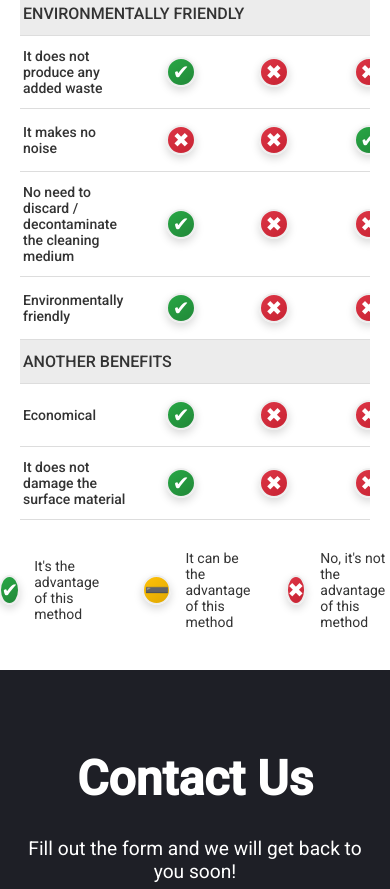
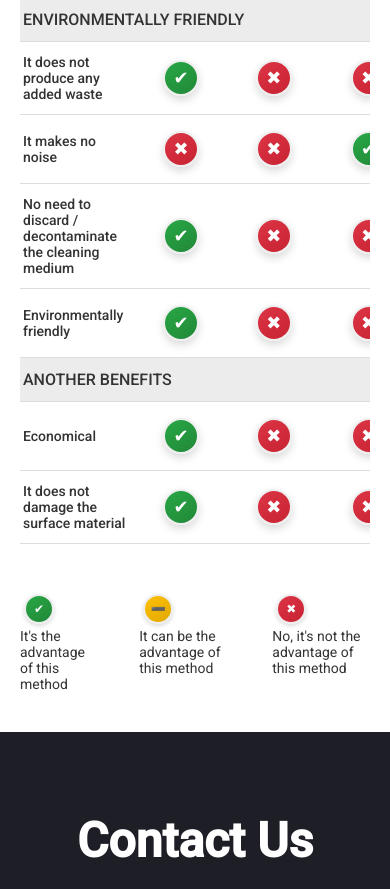
Before and after one commit to Rendy051992/indistrial-laser-solution, a website: page index.html in a window 390 px wide. Shown: the part 2167-3056 px from the top of the page. Drawn offline with Linux system fonts and the light colour scheme.

Commit message:
icons fix

```diff
--- a/index.html
+++ b/index.html
@@ -278,10 +278,31 @@
     </div>
 
     <div class="legend">
-      <p><span class="legend-icon yes"></span> It's the advantage of this method</p>
-      <p><span class="legend-icon maybe"></span> It can be the advantage of this method</p>
-      <p><span class="legend-icon no"></span> No, it's not the advantage of this method</p>
+
+      <div class="legend-item">
+        <div class="legend-icon yes">
+          <span class="symbol">✔</span>
+        </div>
+        <p>It's the advantage of this method</p>
+      </div>
+
+      <div class="legend-item">
+        <div class="legend-icon maybe">
+          <span class="symbol">➖</span>
+        </div>
+        <p>It can be the advantage of this method</p>
+      </div>
+
+      <div class="legend-item">
+        <div class="legend-icon no">
+          <span class="symbol">✖</span>
+        </div>
+        <p>No, it's not the advantage of this method</p>
+      </div>
+
     </div>
+
+
   </section>
 
 
--- a/style.css
+++ b/style.css
@@ -35,7 +35,7 @@ html, body {
 
 body {
   font-family: "Roboto", sans-serif; /* hlavný font textu */
-  background: linear-gradient(to bottom, #050f55, #0f2b80, #3f5faf);
+  background: white;
   color: #fff; /* biela farba textu */
 }
 
@@ -250,6 +250,7 @@ body {
 
 
 .hero {
+  background: linear-gradient(to bottom, #050f55, #0f2b80, #214399);
   position: relative; /* umožňuje umiestňovať vnútorné elementy absolútne voči tejto sekcii */
   height: 500px; /* výška sekcie, môžeš zmeniť podľa potreby */
   display: flex; /* použijeme flexbox na centrovanie obsahu */
@@ -467,7 +468,7 @@ body {
 
 
 
-
+  border-radius: 50px;
   animation: bounce 1s infinite;
   transform: scale(1.1); /* Zväčší šípku o 10% */
   stroke: #ff4d4d; /* Zmení farbu čiar na svetlejšiu červenú */
@@ -615,6 +616,7 @@ body {
 /* === COMPARISON TABLE STYLES ========= */
 /* ====================================== */
 
+
 /* === HLAVNÁ SEKCIA S TABUĽKOU === */
 .comparison-table {
   width: 100%;                   /* Zaberá celú šírku kontajnera */
@@ -720,21 +722,18 @@ tbody td:first-child {
 }
 
 /* === SYMBOLY V IKONÁCH === */
-
-/* ZELENÁ - HÁČIK */
-.icon.yes::before, .legend-icon.yes::before {
-  content: "\2714"; /* Unicode pre ✔ */
+.icon.yes::before {
+  content: "\2714"; /* ✔ */
 }
 
-/* ČERVENÁ - KRÍŽIK */
-.icon.no::before, .legend-icon.no::before {
-  content: "\2716"; /* Unicode pre ✖ */
+.icon.no::before {
+  content: "\2716"; /* ✖ */
 }
 
-/* ŽLTÁ - MÍNUS */
-.icon.maybe::before, .legend-icon.maybe::before {
-  content: "\2796"; /* Unicode pre ➖ */
+.icon.maybe::before {
+  content: "\2796"; /* ➖ */
 }
+
 
 /* ====================================== */
 /* === LEGENDA POD TABUĽKOU ============ */
@@ -1009,86 +1008,146 @@ tbody td:first-child {
  /* ==================================================================================================================================== */
 
 
-/* =============================================== */
-/* === SEKCIA PRE POROVNÁVACIU TABUĽKU - MOBILE === */
-/* ============================================== */
+/* ============================= */
+/* === POROVNÁVACIA TABUĽKA === */
+/* ============================= */
 
-/* Kontajner pre celú tabuľku - mobile  */
+/* HLAVNÝ KONTAJNER SEKCIE */
 .comparison-table {
-  width: 100%;               /* Zaberie celú dostupnú šírku stránky */
-  padding: 40px 20px;        /* Vnútorné odsadenie (hore/dole 40px, vľavo/vpravo 20px) */
+  width: 100%;
+  padding: 40px 20px;
   background-color: #ffffff; /* Biele pozadie sekcie */
 }
 
-/* Nadpis tabuľky (H2) */
 .comparison-table h2 {
-  text-align: center;        /* Vycentrovaný text */
-  margin-bottom: 30px;       /* Medzera pod nadpisom */
-  color: #b10707;            /* Červená farba nadpisu */
-  font-size: 28px;           /* Veľkosť nadpisu */
+  text-align: center;
+  margin-bottom: 30px;
+  color: #b10707;            /* Farba nadpisu */
+  font-size: 28px;           /* VEĽKOSŤ NADPISU */
 }
 
-/* Obal tabuľky, ktorý umožňuje horizontálne scrollovanie na menších zariadeniach */
+/* WRAPPER TABUĽKY PRE SCROLL NA MOBILE */
 .table-wrapper {
-  overflow-x: auto;          /* Ak je tabuľka širšia ako obrazovka, pridá posúvanie do strán */
+  overflow-x: auto;
 }
 
-/* ========================================== */
-/* === ŠTÝLY PRE HLAVNÚ TABUĽKU - MOBILE === */
-/* ========================================= */
-
-/* Samotná tabuľka */
+/* ============================= */
+/* === ŠTÝL TABUĽKY (table) === */
+/* ============================= */
 table {
-  width: 100%;               /* Rozšíri tabuľku na celú šírku svojho kontajnera */
-  border-collapse: collapse; /* Odstráni medzery medzi bunkami tabuľky */
-  min-width: 600px;          /* Minimálna šírka tabuľky (dôležité pre menšie zariadenia) */
-  background-color: #fff;    /* Biele pozadie tabuľky */
+  width: 100%;
+  min-width: 600px;                /* Minimálna šírka tabuľky */
+  border-collapse: collapse;       /* Odstráni medzery medzi bunkami */
+  background-color: #fff;          /* Biele pozadie tabuľky */
 }
 
-/* Hlavička tabuľky (prvý riadok s názvami stĺpcov) */
-thead th {
-  padding: 15px;             /* Vnútorné odsadenie (všetky smery 15px) */
-  text-align: center;        /* Text je vycentrovaný */
-  font-size: 16px;           /* Veľkosť písma hlavičiek */
+/* HLAVIČKA TABUĽKY */
+thead {
+  background-color: rgb(76, 117, 205); /* Modré pozadie hlavičky */
+  color: #fff;                         /* Text vo farbe bielej */
 }
 
-/* Bunky v tele tabuľky */
-tbody td {
-  padding: 12px 8px;         /* Hore/dole 12px, vľavo/vpravo 8px */
-  text-align: center;        /* Vycentrovaný text v bunkách */
-  color: #333;               /* Tmavošedý text */
-  font-size: 14px;           /* Veľkosť písma */
+thead th {
+  padding: 15px;            /* Vnútorné odsadenie buniek */
+  text-align: center;
+  font-size: 16px;          /* VEĽKOSŤ PÍSMA HLAVIČKY */
 }
 
-/* Prvý stĺpec v každom riadku (názvy výhod a kategórií) */
-tbody td:first-child {
-  padding-left: 3px;         /* Malé odsadenie zľava */
+/* RIADKY V TELE TABUĽKY */
+tbody tr {
+  border-bottom: 1px solid #ddd; /* Oddelenie riadkov */
 }
 
-/* Riadiaci riadok (napríklad "SAVING TIME" alebo "ENVIRONMENTALLY FRIENDLY") */
+tbody td {
+  padding: 12px 8px;        /* Odsadenie v bunkách */
+  text-align: center;
+  color: #333;              /* Farba textu */
+  font-size: 14px;          /* VEĽKOSŤ PÍSMA V TELE TABUĽKY */
+}
+
+/* PRVÝ STĹPEC V RIADKU */
+tbody td:first-child {
+  text-align: left;
+  font-weight: 500;
+  padding-left: 3px;        /* Odsadenie zľava */
+}
+
+/* KATEGORIE (SKUPINY RIADKOV) */
 .category td {
-  background-color: #ececec; /* Svetlošedé pozadie na odlíšenie */
-  font-weight: bold;         /* Tučné písmo */
-  text-align: left;          /* Text zarovnaný naľavo */
-  padding: 12px;             /* Rovnaké vnútorné odsadenie z každej strany */
-  font-size: 16px;           /* Väčšia veľkosť písma pre dôraz */
+  background-color: #ececec;
+  font-weight: bold;
+  text-align: left;
+  padding: 12px;
+  font-size: 16px;
+}
+
+/* ============================= */
+/* === ŠTÝLY IKON V TABUĽKE === */
+/* ============================= */
+
+/* Spoločné štýly pre všetky ikony (YES, NO, MAYBE) */
+/* ============================= */
+/* === IKONY V TABUĽKE (.icon) === */
+/* ============================= */
+.icon {
+  display: inline-flex;           /* Flex kvôli centrovaniu obsahu */
+  align-items: center;
+  justify-content: center;
+  width: 36px;                    /* VEĽKOSŤ IKONY V TABUĽKE */
+  height: 36px;
+  margin: 4px;                    /* Medzera medzi ikonami v tabuľke */
+  border-radius: 50%;             /* Okrúhly tvar */
+  font-size: 18px;                /* VEĽKOSŤ SYMBOLU (✔ ✖ ➖) */
+  color: #fff;                    /* Farba symbolu */
+  box-shadow: 0 4px 8px rgba(0, 0, 0, 0.15);
+  border: 2px solid #eee;
+}
+
+/* ================================================= */
+/* === IKONY V LEGENDE (.legend-icon) - MOBILE === */
+/* ================================================ */
+.legend-icon {
+  display: inline-flex;              /* aby bol symbol centrovaný */
+  justify-content: center;
+  align-items: center;
+  width: 30px;                      /* rovnaká šírka a výška */
+  height: 30px;
+  background-color: #ffc107;        /* žltá ako príklad */
+  color: #fff;                      /* farba symbolu */
+  font-size: 12px;                  /* veľkosť symbolu (✔ ✖ ➖) */
+  line-height: 0;                   /* zabráni vertikálnemu rozťahovaniu */
+  border-radius: 50%;               /* kruhový tvar */
+  padding: 0;                       /* bez paddingu */
+  box-sizing: border-box;
+  box-shadow: 0 2px 4px rgba(0,0,0,0.15); /* tiene (voliteľné) */
+}
+
+
+
+/* ============================= */
+/* === LEGENDA POD TABUĽKOU === */
+/* ============================= */
+.legend {
+  margin-top: 30px;
+  display: flex;
+  justify-content: center;
+  gap: 40px;
+}
+
+.legend p {
+  font-size: 14px;         /* VEĽKOSŤ TEXTU V LEGENDE */
+  display: flex;
+  align-items: center;
+  gap: 10px;               /* VZDIALENOSŤ medzi ikonou a textom */
+  color: #333;
 }
 
 
 
 /* ============================================ */
-/* === SEKCIA LEGENDA POD TABUĽKOU - MOBILE === */
+/* CONTACT US*/
 /* ============================================ */
 
-/* Kontajner pre popisy ikon */
-.legend {
-
-  margin-top: 30px;              /* Medzera nad legendou */
-  display: flex;                 /* Flexbox na zobrazenie vedľa seba */
-  justify-content: center;       /* Centrovanie legendy na stred */
-  gap: 30px;                     /* Medzera medzi jednotlivými položkami legendy */
-
-}
 
   .contact-form-section {
 
```
